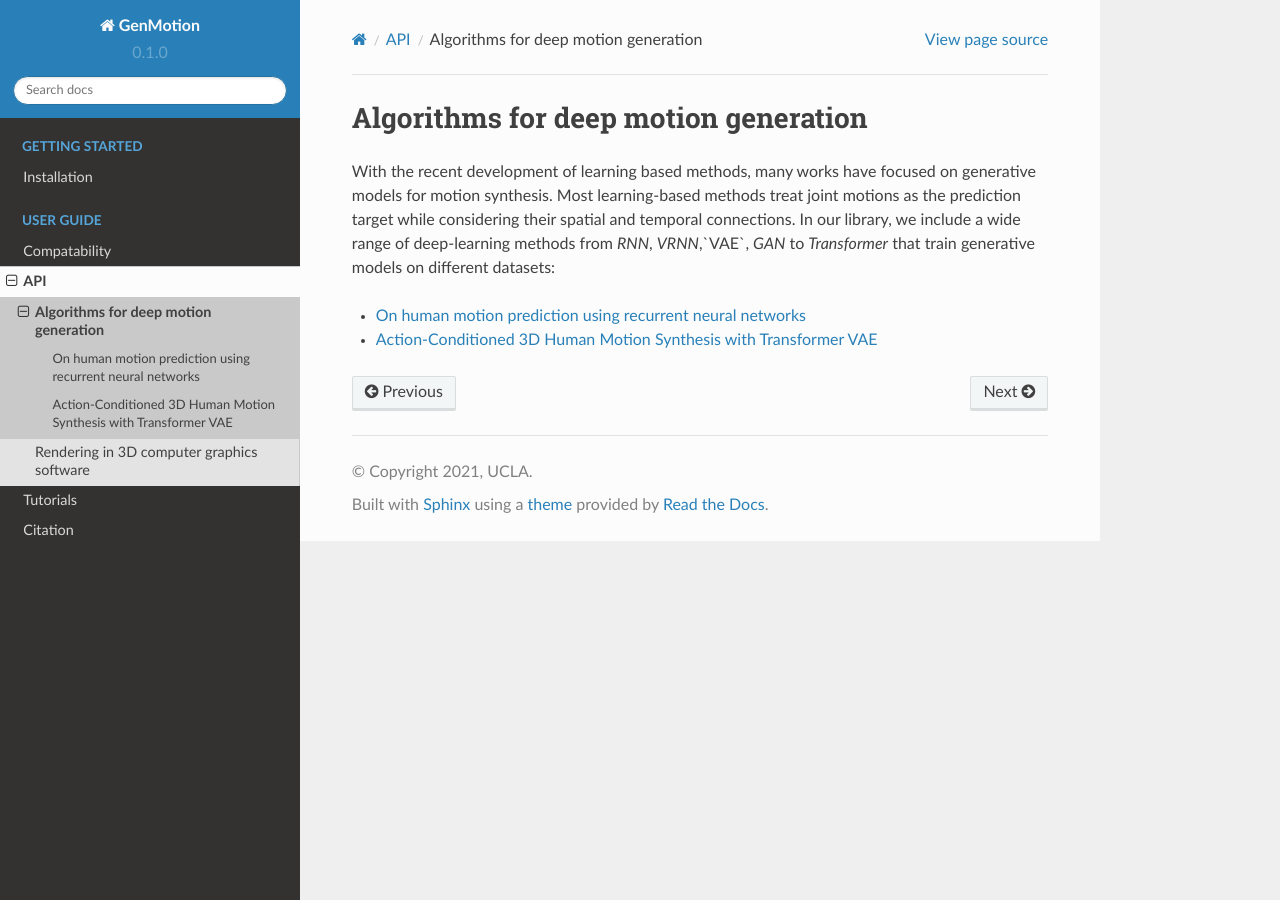
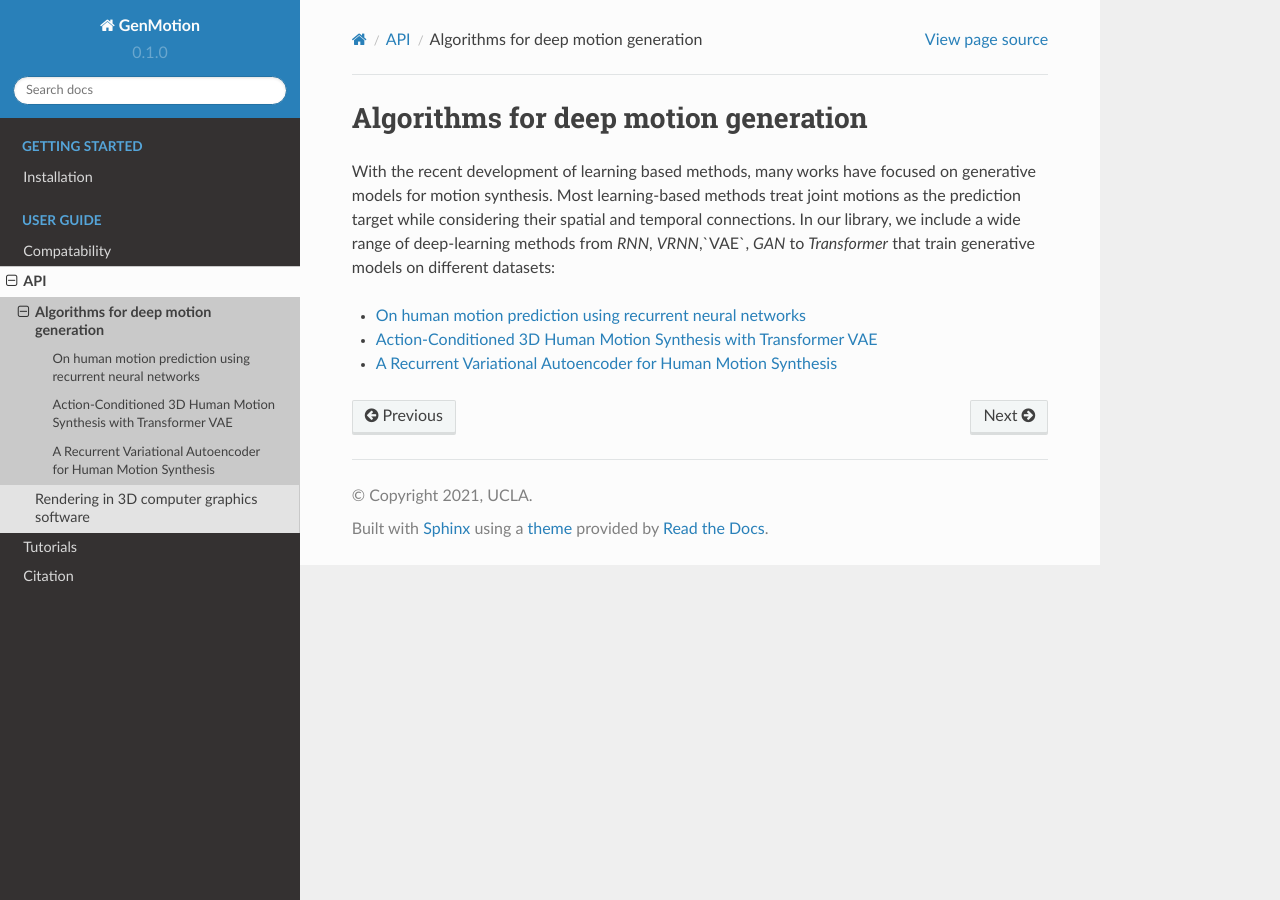
Before and after one commit to yizhouzhao/GenMotion, a Sphinx documentation site: the page built from docs/source/api/genmotion_learning.rst, in a window 1280 px wide. Built offline with Sphinx 7.4.7 and the Read the Docs theme 2.0.0, drawn with Linux system fonts in a browser that asks for light colours.

```diff
--- a/docs/source/api/genmotion_learning.rst
+++ b/docs/source/api/genmotion_learning.rst
@@ -1,8 +1,10 @@
 Algorithms for deep motion generation
 ================================================================================
 
-With the recent development of learning based methods,  many works have focused on generative models for motion synthesis. Most learning-based methods treat joint motions as the prediction target while considering their spatial and temporal connections. In our library, we include a wide range of deep-learning methods from `RNN`, `VRNN`,`VAE`, `GAN` to `Transformer` that train generative models on different datasets:
+With the recent development of learning based methods, many works have focused on generative models for motion synthesis. Most learning-based methods treat joint motions as the prediction target while considering their spatial and temporal connections. In our library, we include a wide range of deep-learning methods from `RNN`, `VRNN`,`VAE`, `GAN` to `Transformer` that train generative models on different datasets:
 
 .. toctree::
     learning/learning_rnn.rst
     learning/actor.rst
+    learning/vae_lstm.rst
+    learning/action2motion.rst
--- /dev/null
+++ b/docs/source/api/learning/vae_lstm.rst
@@ -0,0 +1,8 @@
+A Recurrent Variational Autoencoder for Human Motion Synthesis
+==============================================================
+
+.. automodule:: algorithm.vae_lstm.models
+    :members:
+
+.. automodule:: algorithm.vae_lstm.params
+    :members:
```
Also changed, not shown: docs/source/api/learning/action2motion.rst (added), docs/source/tutorial/learning/vae-lstm.ipynb, 1 other file.
